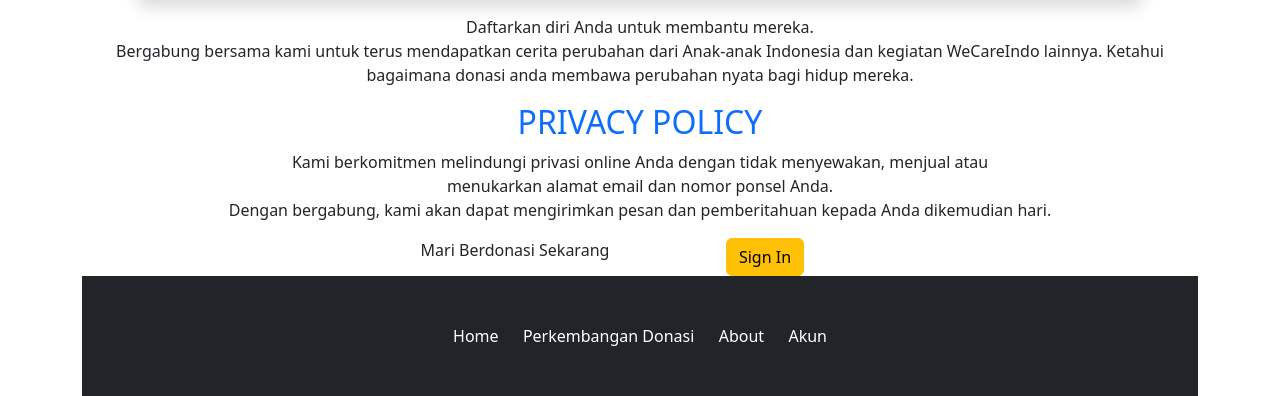
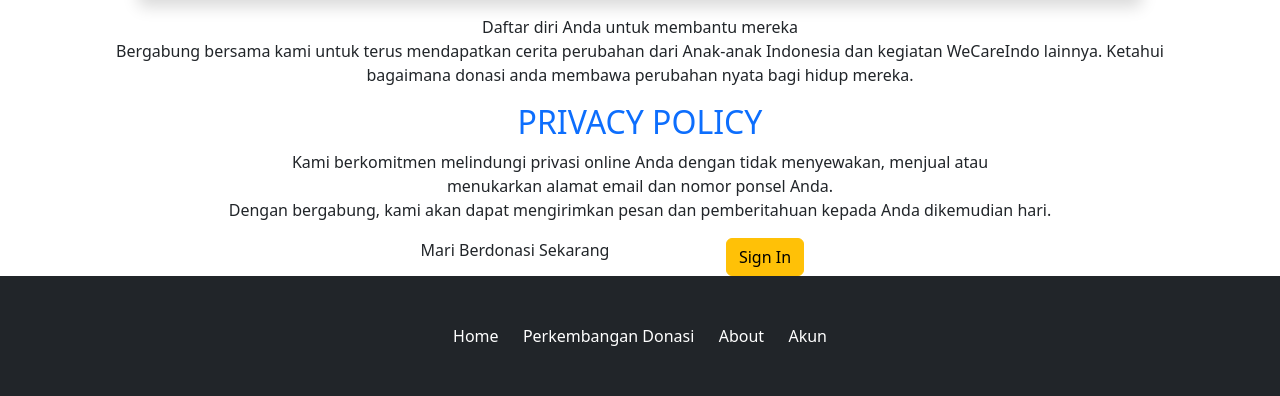
Before and after one commit to vidakomaria/PWB_UAS, a PHP site: the page made by app/views/donasi/index.php in a window 1280 px wide. Shown: the part 938-1334 px from the top of the page. Run offline with PHP 8.4, Linux system fonts and the light colour scheme; the template is opened without the code that fills it, so the values that code supplies are empty; some libraries are stand-ins or nearby versions.

Commit message:
Update index.php

```diff
--- a/app/views/donasi/index.php
+++ b/app/views/donasi/index.php
@@ -12,13 +12,13 @@
 <div class="container">
     <div class="card-header text-md-center">
         <p>
-        Daftarkan diri Anda untuk membantu mereka. <br>
+            Daftar diri Anda untuk membantu mereka <br>
             Bergabung bersama kami untuk terus mendapatkan cerita perubahan dari Anak-anak Indonesia dan kegiatan <span>WeCareIndo</span> lainnya.
             Ketahui bagaimana donasi anda membawa perubahan nyata bagi hidup mereka.
         </p>
     </div>
-
 </div>
+<div>
     <section class="clearfix bg-white p-ver-40">
         <div class="container">
             <div class="row text-md-center m-3">
@@ -30,9 +30,10 @@
                         Dengan bergabung, kami akan dapat mengirimkan pesan dan pemberitahuan kepada Anda dikemudian hari.
                     </p>
                 </article>
-
             </div>
-
+        </div>
+    </section>
+</div>
 
 <div class="container m-" style="width: 500">
     <div class="card-header text-md-center">
```
Lines whose indentation alone changed are shown as unchanged.
